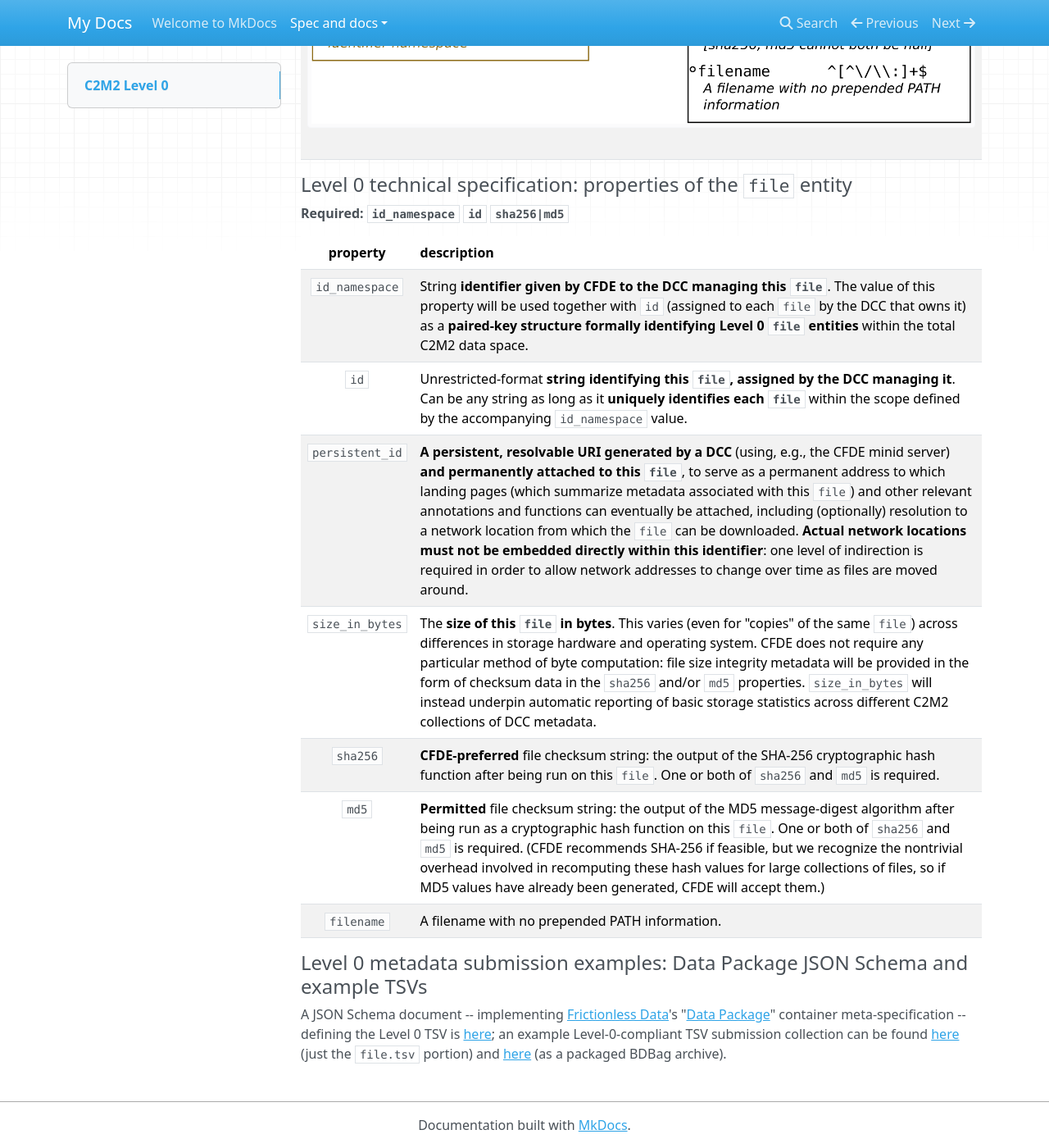
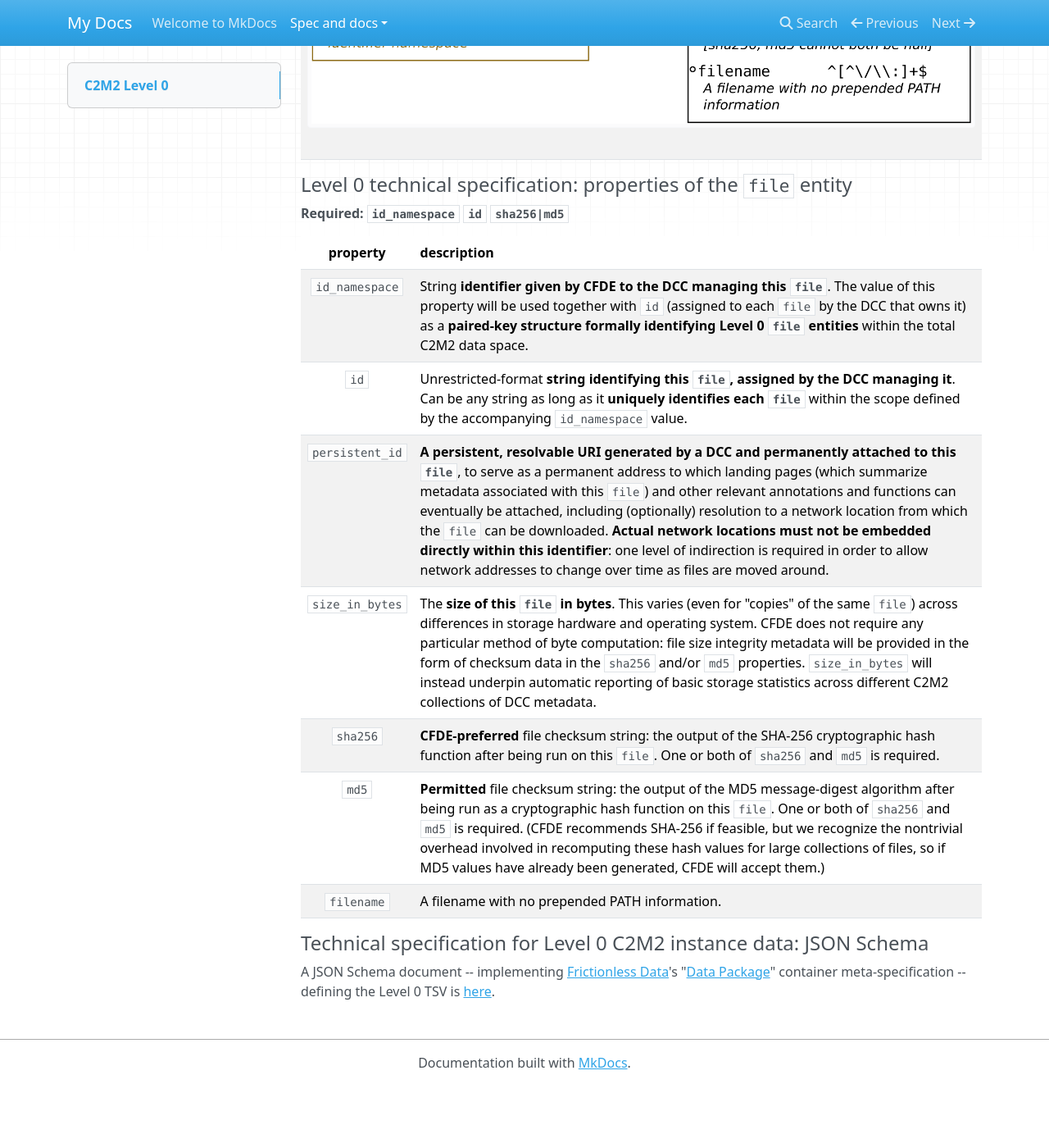
Before and after one commit to nih-cfde/published-documentation, an MkDocs documentation site: the page built from docs/spec-and-docs/C2M2-usage-guides-and-technical-documents/001-C2M2-LEVEL-0.md, in a window 1280 px wide and 1400 px high, scrolled down 1032 px. Shown: the whole window at 82% size. Built offline with MkDocs 1.6.1, drawn with Linux system fonts in a browser that asks for light colours; nearby versions of some CDN libraries; after the commit the page ends 2356 px from its top, so only the background shows below that.

Commit message:
Writing publish-ready Level 0 tech document

```diff
--- a/docs/spec-and-docs/C2M2-usage-guides-and-technical-documents/001-C2M2-LEVEL-0.md
+++ b/docs/spec-and-docs/C2M2-usage-guides-and-technical-documents/001-C2M2-LEVEL-0.md
@@ -36,21 +36,16 @@ accounting, querying and reporting.
 |:---:|:---|
 | `id_namespace` | String **identifier given by CFDE to the DCC managing this `file`**. The value of this property will be used together with `id` (assigned to each `file` by the DCC that owns it) as a **paired-key structure formally identifying Level 0 `file` entities** within the total C2M2 data space.|
 | `id` | Unrestricted-format **string identifying this `file`, assigned by the DCC managing it**. Can be any string as long as it **uniquely identifies each `file`** within the scope defined by the accompanying `id_namespace` value. |
-| `persistent_id` | **A persistent, resolvable URI generated by a DCC** (using, e.g., the CFDE minid server) **and permanently attached to this `file`**, to serve as a permanent address to which landing pages (which summarize metadata associated with this `file`) and other relevant annotations and functions can eventually be attached, including (optionally) resolution to a network location from which the `file` can be downloaded. **Actual network locations must not be embedded directly within this identifier**: one level of indirection is required in order to allow network addresses to change over time as files are moved around. |
+| `persistent_id` | **A persistent, resolvable URI generated by a DCC and permanently attached to this `file`**, to serve as a permanent address to which landing pages (which summarize metadata associated with this `file`) and other relevant annotations and functions can eventually be attached, including (optionally) resolution to a network location from which the `file` can be downloaded. **Actual network locations must not be embedded directly within this identifier**: one level of indirection is required in order to allow network addresses to change over time as files are moved around. |
 | `size_in_bytes` | The **size of this `file` in bytes**. This varies (even for "copies" of the same `file`) across differences in storage hardware and operating system. CFDE does not require any particular method of byte computation: file size integrity metadata will be provided in the form of checksum data in the `sha256` and/or `md5` properties. `size_in_bytes` will instead underpin automatic reporting of basic storage statistics across different C2M2 collections of DCC metadata.|
 | `sha256` | **CFDE-preferred** file checksum string: the output of the SHA-256 cryptographic hash function after being run on this `file`. One or both of `sha256` and `md5` is required. |
 | `md5` | **Permitted** file checksum string: the output of the MD5 message-digest algorithm after being run as a cryptographic hash function on this `file`. One or both of `sha256` and `md5` is required. (CFDE recommends SHA-256 if feasible, but we recognize the nontrivial overhead involved in recomputing these hash values for large collections of files, so if MD5 values have already been generated, CFDE will accept them.) |
 | `filename` | A filename with no prepended PATH information. |
 
-#### Level 0 metadata submission examples: Data Package JSON Schema and example TSVs
+#### Technical specification for Level 0 C2M2 instance data: JSON Schema
 
 A JSON Schema document -- implementing [Frictionless
 Data](https://frictionlessdata.io/)'s "[Data
 Package](https://frictionlessdata.io/data-package/)" container meta-specification --
 defining the Level 0 TSV is
-[here](../C2M2-JSON-Schemas/C2M2_Level_0.datapackage.json);
-an example Level-0-compliant TSV submission collection can be found
-[here](../draft-C2M2_example_submission_data/HMP__sample_C2M2_Level_0_bdbag.contents/file.tsv)
-(just the `file.tsv` portion) and
-[here](../draft-C2M2_example_submission_data/HMP__sample_C2M2_Level_0_bdbag.tgz)
-(as a packaged BDBag archive).
+[here](../C2M2-JSON-Schemas/C2M2_Level_0.datapackage.json).
```
